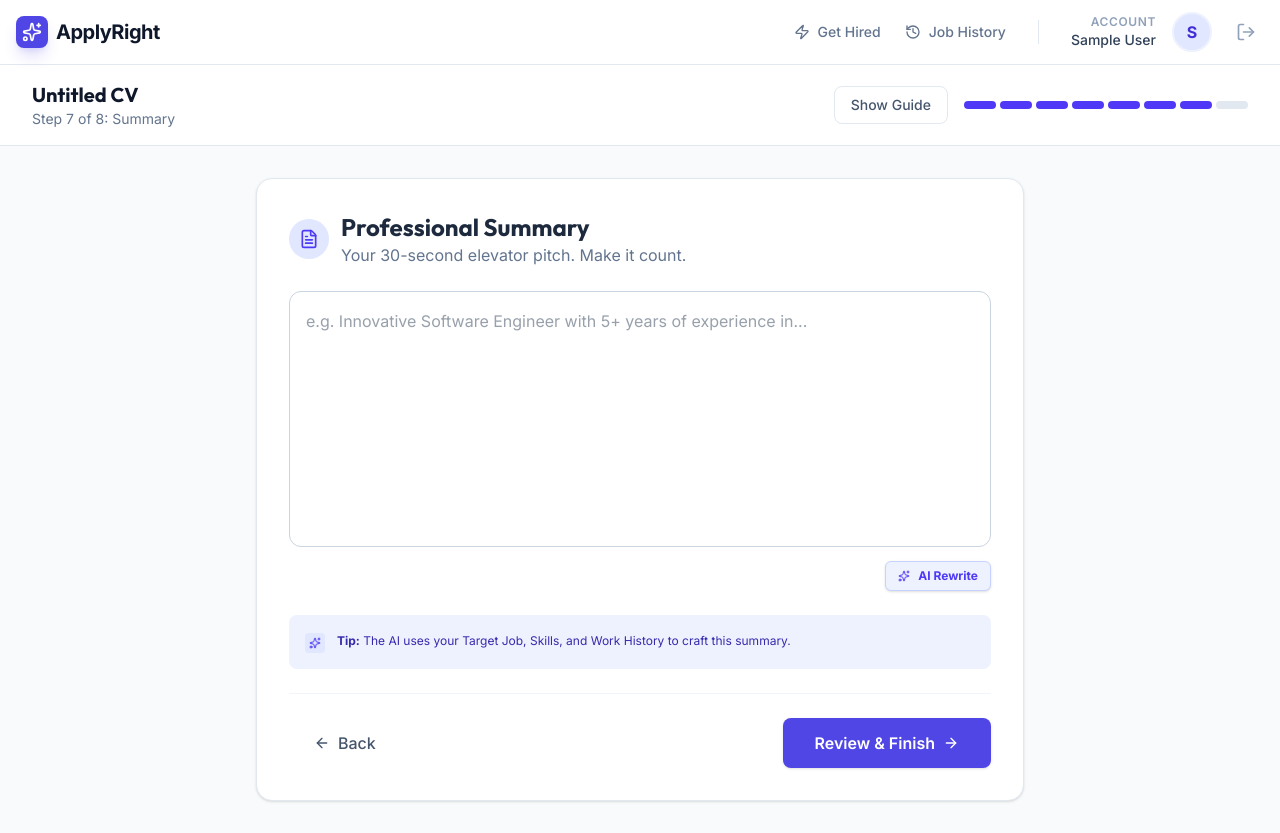
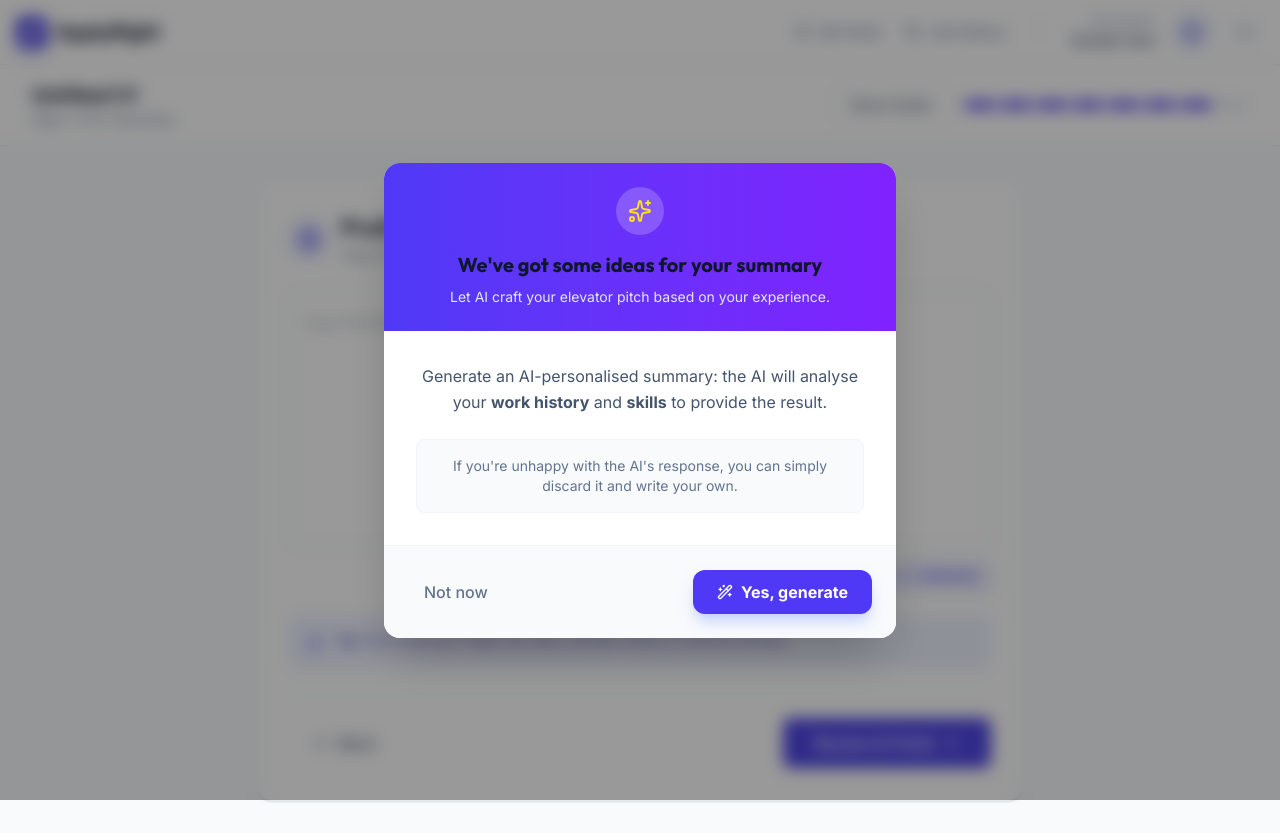
Before and after one commit to Genius4Lyf/ApplyRight-App, a React (Vite) app: page /cv-builder/1/summary in a window 1280 px wide. Built offline with nearby package versions, Linux system fonts and the light colour scheme; no server answers; sample sign-in values are in the browser's storage.

Commit message:
Implemented A.I summary for our CV builder

```diff
--- a/src/pages/CVBuilder/ProfessionalSummary.jsx
+++ b/src/pages/CVBuilder/ProfessionalSummary.jsx
@@ -1,4 +1,4 @@
-import React, { useState } from 'react';
+import React, { useState, useEffect, useRef } from 'react';
 import { useOutletContext } from 'react-router-dom';
 import { FileText, ArrowRight, ArrowLeft, Sparkles, RefreshCcw, Wand2 } from 'lucide-react';
 import CVService from '../../services/cv.service';
@@ -18,6 +18,19 @@ const ProfessionalSummary = () => {
     const [summary, setSummary] = useState(cvData.professionalSummary || '');
     const [generating, setGenerating] = useState(false);
     const [showAiModal, setShowAiModal] = useState(false);
+    const hasAutoOpened = useRef(false);
+
+    // Auto-prompt for AI Summary if empty
+    useEffect(() => {
+        // Only run if summary is empty/short and we haven't asked yet
+        if (cvData && (!summary || summary.trim().length < 10) && !hasAutoOpened.current) {
+            hasAutoOpened.current = true;
+            // Small timeout to allow UI to settle/animate in
+            setTimeout(() => {
+                setShowAiModal(true);
+            }, 500);
+        }
+    }, [cvData, summary]);
 
     const handleGenerateClick = () => {
         if (!cvData.targetJob?.title && !cvData.personalInfo?.fullName) {
@@ -133,40 +146,50 @@ const ProfessionalSummary = () => {
                 </div>
             </form>
 
-            <Modal
-                isOpen={showAiModal}
-                onClose={() => setShowAiModal(false)}
-                title="Generate AI Summary"
-                maxWidth="max-w-md"
-                footer={
-                    <div className="p-6 border-t border-slate-100 bg-slate-50 flex justify-end gap-3">
+            {showAiModal && (
+                <div className="fixed inset-0 z-[60] flex items-center justify-center p-4 bg-black/40 backdrop-blur-sm animate-in fade-in duration-300">
+                    <div className="bg-white rounded-2xl shadow-2xl max-w-lg w-full overflow-hidden animate-in zoom-in-95 duration-300">
+                        {/* Header */}
+                        <div className="bg-gradient-to-r from-indigo-600 to-violet-600 p-6 text-white text-center">
+                            <div className="w-12 h-12 bg-white/20 backdrop-blur-md rounded-full flex items-center justify-center mx-auto mb-4 animate-in bounce-in duration-700">
+                                <Sparkles className="w-6 h-6 text-yellow-300" />
+                            </div>
+                            <h2 className="text-xl font-bold mb-2">We've got some ideas for your summary</h2>
+                            <p className="text-indigo-100 text-sm">
+                                Let AI craft your elevator pitch based on your experience.
+                            </p>
+                        </div>
+
+                        {/* Body */}
+                        <div className="p-8">
+                            <p className="text-slate-600 mb-6 text-center leading-relaxed">
+                                Generate an AI-personalised summary: the AI will analyse your <strong>work history</strong> and <strong>skills</strong> to provide the result.
+                            </p>
+                            <div className="bg-slate-50 border border-slate-100 rounded-lg p-4 text-center">
+                                <p className="text-slate-500 text-sm">
+                                    If you're unhappy with the AI's response, you can simply discard it and write your own.
+                                </p>
+                            </div>
+                        </div>
+
+                        {/* Footer */}
+                        <div className="p-6 bg-slate-50 border-t border-slate-100 flex items-center justify-between">
                             <button
                                 onClick={() => setShowAiModal(false)}
-                            className="px-4 py-2 text-slate-600 hover:bg-slate-100 rounded-lg font-medium"
+                                className="px-4 py-2 text-slate-500 hover:text-slate-800 hover:bg-white rounded-lg font-medium transition-colors"
                             >
-                            Cancel
+                                Not now
                             </button>
                             <button
                                 onClick={confirmGenerate}
-                            className="px-4 py-2 bg-indigo-600 text-white rounded-lg font-medium hover:bg-indigo-700 flex items-center gap-2"
+                                className="px-6 py-2.5 bg-indigo-600 text-white rounded-xl font-bold hover:bg-indigo-700 flex items-center gap-2 shadow-lg shadow-indigo-200 transform transition-all hover:-translate-y-0.5"
                             >
-                            <Wand2 className="w-4 h-4" /> Generate
+                                <Wand2 className="w-4 h-4" /> Yes, generate
                             </button>
                         </div>
-                }
-            >
-                <div>
-                    <div className="w-12 h-12 bg-indigo-100 rounded-full flex items-center justify-center text-indigo-600 mb-4 mx-auto">
-                        <Sparkles className="w-6 h-6" />
                     </div>
-                    <p className="text-slate-600 mb-4 text-center leading-relaxed">
-                        Generate an AI-personalised summary: the AI will analyse your <strong>work history</strong> and <strong>skills</strong> and the <strong>job description</strong> to provide the result.
-                    </p>
-                    <p className="text-slate-500 text-sm text-center">
-                        If you're unhappy with AI's response, you can write your own as you see fit.
-                    </p>
                 </div>
-            </Modal>
+            )}
         </>
     );
 };
```
Lines whose indentation alone changed are shown as unchanged.
